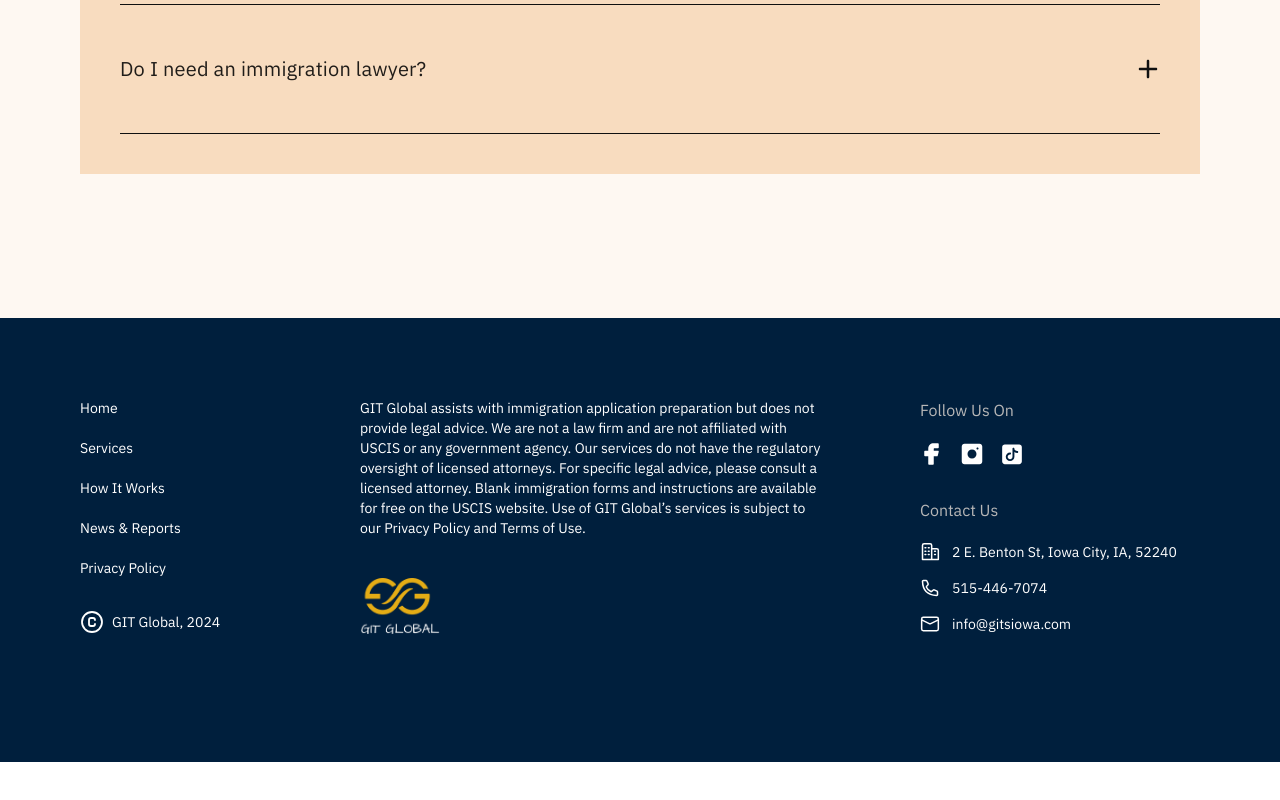
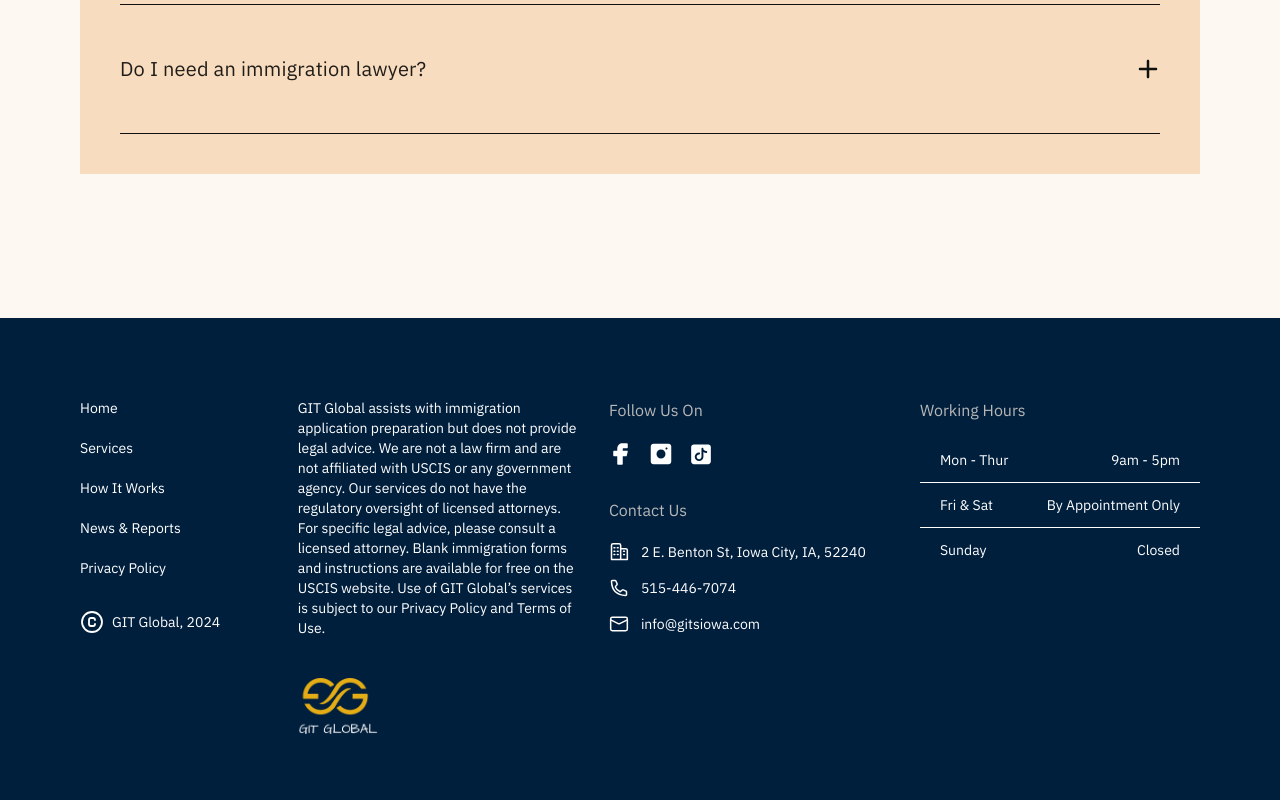
Before and after one commit to Belart3/git-global, a React (Create React App) app: page / in a window 1280 px wide. Shown: the part 5438-6238 px from the top of the page. Before the commit the page ends 6200 px from the top, so only its background shows below. Built offline with nearby package versions, Linux system fonts and the light colour scheme.

Commit message:
Add working hours section to footer and adjust layout

```diff
--- a/src/components/Footer.js
+++ b/src/components/Footer.js
@@ -27,7 +27,7 @@ const Footer = () => {
                         </p>
                     </div>
 
-                    <div className="flex flex-col gap-10  w-full lg:w-5/12">
+                    <div className="flex flex-col gap-10  w-full lg:w-3/12">
                         {footerData.footerDetail.map((data) => (
                             <p className="text-white ibm-plex-sans-regular text-sm/5" key={data.id}>
                                 {data.text}
@@ -73,6 +73,43 @@ const Footer = () => {
                             </div>
                         </div>
                     </div>
+
+                    <div className="flex flex-col  w-full lg:w-3/12 gap-4">
+                        <div className="flex flex-col">
+                            <h5 className="capitalize text-B100 ibm-plex-sans-regular">
+                                Working Hours
+                            </h5>
+                        </div>
+
+                        <div className="flex flex-col">
+                            <div className="flex flex-col w-full">
+                                <div className="flex flex-row justify-between items-center w-full border-b border-white py-3 px-5">
+                                    <p className="text-white ibm-plex-sans-regular text-sm/5">
+                                        Mon - Thur
+                                    </p>
+                                    <p className="text-white ibm-plex-sans-regular text-sm/5">
+                                        9am - 5pm
+                                    </p>
+                                </div>
+                                <div className="flex flex-row justify-between items-center w-full border-b border-white py-3 px-5">
+                                    <p className="text-white ibm-plex-sans-regular text-sm/5">
+                                        Fri & Sat
+                                    </p>
+                                    <p className="text-white ibm-plex-sans-regular text-sm/5">
+                                        By Appointment Only
+                                    </p>
+                                </div>
+                                <div className="flex flex-row justify-between items-center w-full py-3 px-5">
+                                    <p className="text-white ibm-plex-sans-regular text-sm/5">
+                                        Sunday
+                                    </p>
+                                    <p className="text-white ibm-plex-sans-regular text-sm/5">
+                                        Closed
+                                    </p>
+                                </div>
+                            </div>
+                        </div>
+                    </div>
                 </div>
             </div>
         </footer>
```
